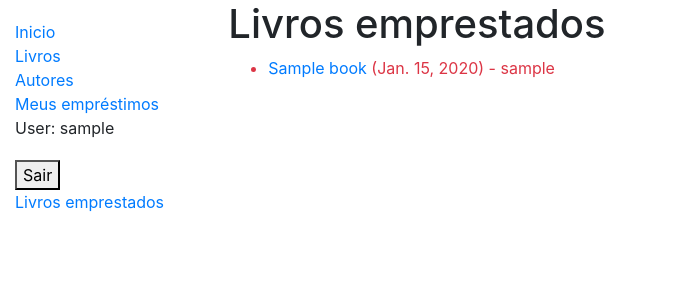
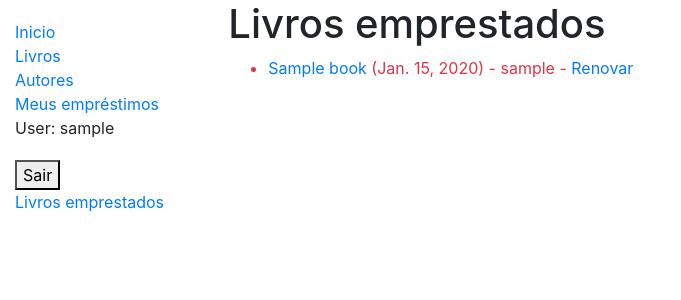
Before and after one commit to RangelGs-dev/west-library, a Django app: template catalog/templates/catalog/bookinstance_list_of_books_on_loan_librarian_vision.html in a window 1280 px wide. Shown: the top 300 px of the page, without its empty margins (0-681 px from the left). Run offline with Django 5.2, Linux system fonts and the light colour scheme; the template is opened without the code that fills it: values that come from a table or form of the project are taken from there, others are empty; a user stored in the database is signed in; tables that the repository leaves empty hold one stand-in row (values such as "Sample post"); some libraries are stand-ins or nearby versions.

Commit message:
feat: implementa opção de renovação de livros na lista de empréstimos visualizada por bibliotecários

```diff
--- a/catalog/templates/catalog/bookinstance_list_of_books_on_loan_librarian_vision.html
+++ b/catalog/templates/catalog/bookinstance_list_of_books_on_loan_librarian_vision.html
@@ -11,6 +11,9 @@
             {{bookinst.book.title}}
           </a>
           ({{ bookinst.due_back }}) - {{bookinst.borrower}}
+          {% if perms.catalog.can_mark_returned %}-
+            <a href="{% url "renew-book-librarian" bookinst.id %}">Renovar</a>
+          {% endif %}
         </li>
       {% endfor %}
     </ul>
```
